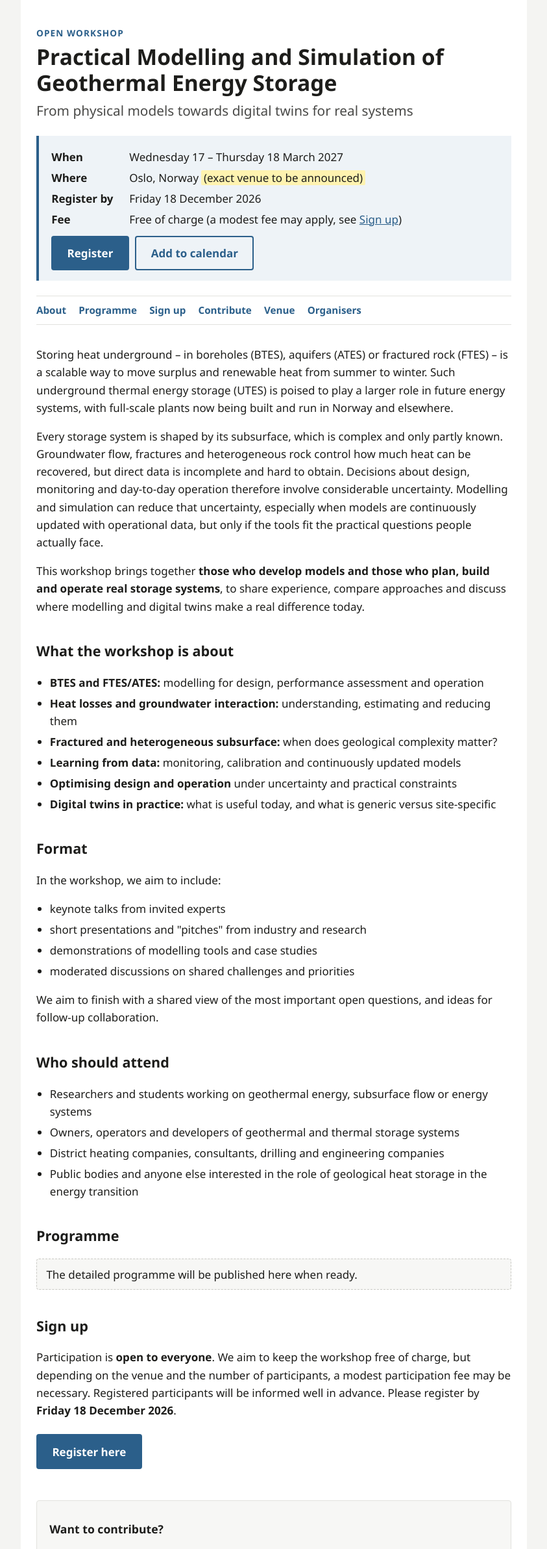
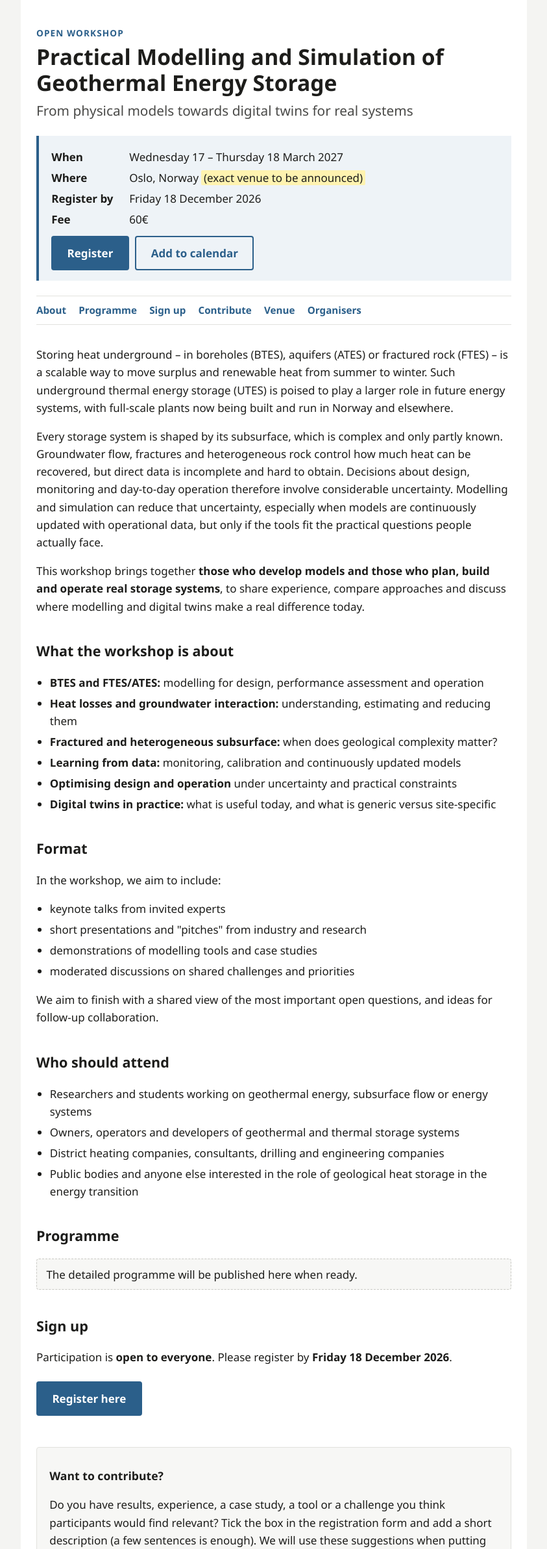
Before and after one commit to sintefmath/utes-workshop-2027, a plain HTML site: page index.html in a window 1280 px wide. Shown: the top 2384 px of the page at 65% size, without its empty margins (218-1061 px from the left). Drawn offline with Linux system fonts and the light colour scheme.

Commit message:
Added workshop fee

```diff
--- a/index.html
+++ b/index.html
@@ -31,7 +31,7 @@
         <div><dt>When</dt><dd>Wednesday 17 – Thursday 18 March 2027</dd></div>
         <div><dt>Where</dt><dd>Oslo, Norway <span class="ph">(exact venue to be announced)</span></dd></div>
         <div><dt>Register by</dt><dd>Friday 18 December 2026</dd></div>
-        <div><dt>Fee</dt><dd>Free of charge (a modest fee may apply, see <a href="#sign-up">Sign up</a>)</dd></div>
+        <div><dt>Fee</dt><dd>60€</dd></div>
       </dl>
       <div class="actions">
         <a class="button" href="#">Register</a>
@@ -124,10 +124,8 @@
   <section id="sign-up">
     <h2>Sign up</h2>
     <p>
-      Participation is <strong>open to everyone</strong>. We aim to keep the workshop free of charge,
-      but depending on the venue and the number of participants, a modest participation fee may be
-      necessary. Registered participants will be informed well in advance.
-      Please register by <strong>Friday 18 December 2026</strong>.
+      Participation is <strong>open to everyone</strong>. Please register
+      by <strong>Friday 18 December 2026</strong>.
     </p>
     <a class="button" href="#">Register here</a>
   </section>
```
